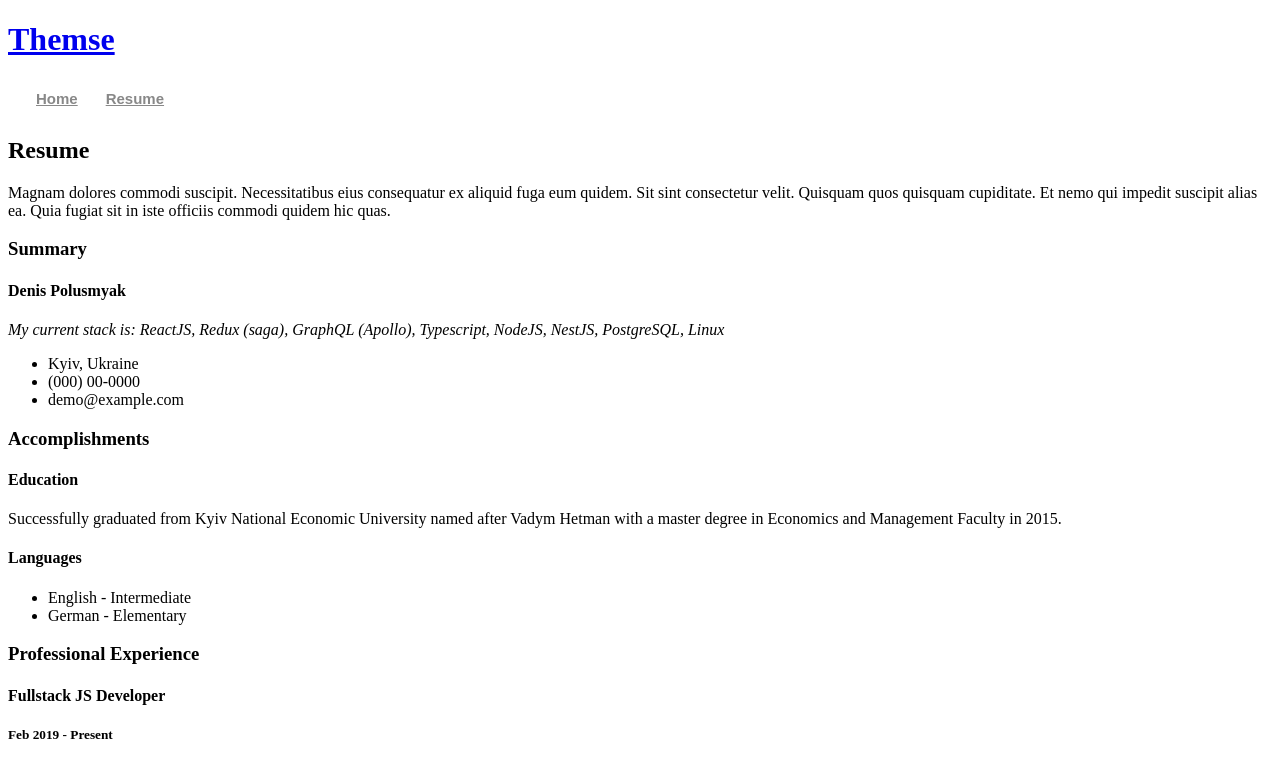
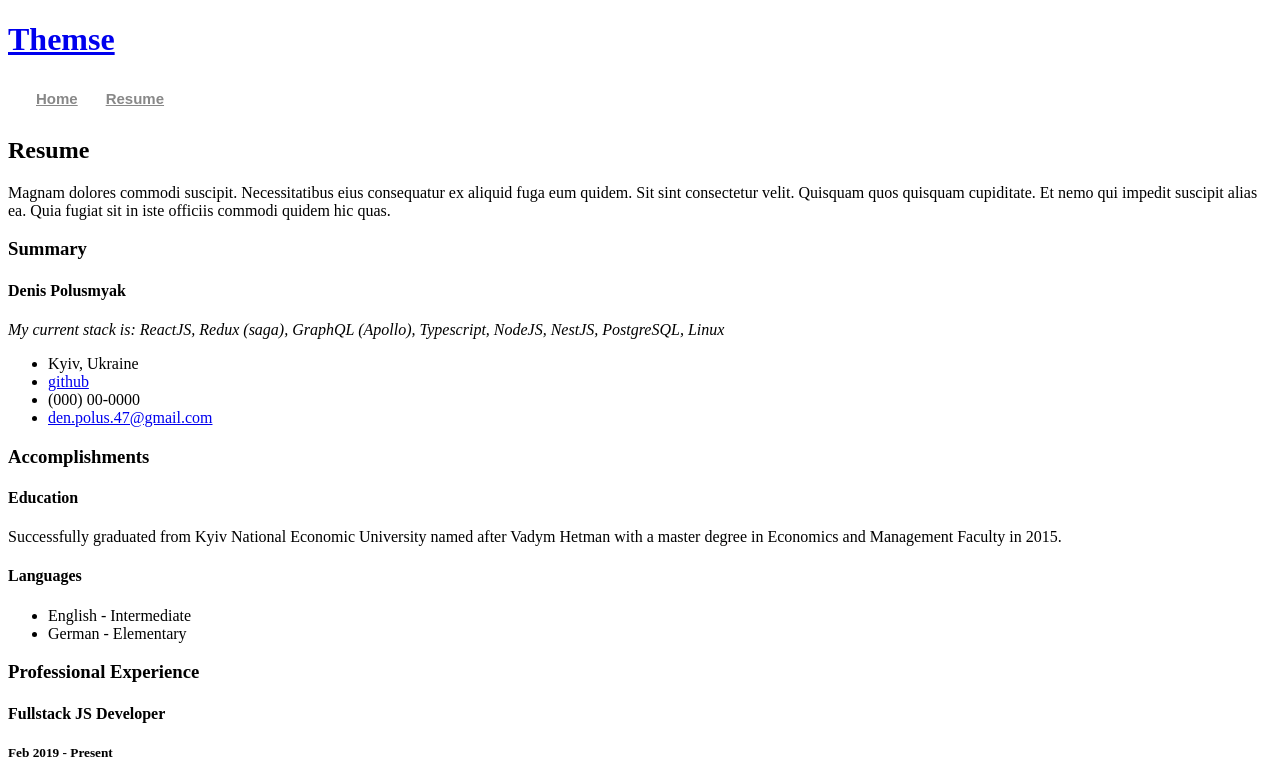
Before and after one commit to themse/pp-themse, a Next.js app: page /resume in a window 1280 px wide. Shown: the top 765 px of the page. Built offline with nearby package versions, Linux system fonts and the light colour scheme.

Commit message:
refactors

```diff
--- a/src/components/sections/resume/summary/index.tsx
+++ b/src/components/sections/resume/summary/index.tsx
@@ -14,8 +14,15 @@ export const Summary: React.FC = () => {
         </p>
         <ul>
           <li>Kyiv, Ukraine</li>
-          <li>(000) 00-0000</li>
-          <li>demo@example.com</li>
+          <li>
+            <a target="_blank" href="https://github.com/themse">
+              github
+            </a>
+          </li>
+          <li className="d-none">(000) 00-0000</li>
+          <li>
+            <a href="mailto:den.polus.47@gmail.com">den.polus.47@gmail.com</a>
+          </li>
         </ul>
       </div>
     </>
--- a/src/components/sections/skills/index.tsx
+++ b/src/components/sections/skills/index.tsx
@@ -8,7 +8,7 @@ export const Skills: React.FC = () => {
       <div className="container" data-aos="fade-up">
         <div className="section-title">
           <h2>Skills</h2>
-          <p>
+          <p className="d-none">
             Lorem ipsum dolor sit amet, consectetur adipisicing elit. Quia eum
             totam animi, quas, veniam pariatur blanditiis, dignissimos velit
             quibusdam saepe distinctio? Autem possimus deserunt doloremque modi
--- a/src/container/resume-page.tsx
+++ b/src/containers/resume-page.tsx
@@ -11,7 +11,7 @@ export const ResumePage: React.FC = () => {
         <div className="container" data-aos="fade-up">
           <div className="section-title">
             <h2>Resume</h2>
-            <p>
+            <p className="d-none">
               Magnam dolores commodi suscipit. Necessitatibus eius consequatur
               ex aliquid fuga eum quidem. Sit sint consectetur velit. Quisquam
               quos quisquam cupiditate. Et nemo qui impedit suscipit alias ea.
--- a/src/pages/index.tsx
+++ b/src/pages/index.tsx
@@ -1,3 +1,3 @@
-import { FrontPage } from "../container/front-page";
+import { FrontPage } from "../containers/front-page";
 
 export default FrontPage;
--- a/src/pages/resume.tsx
+++ b/src/pages/resume.tsx
@@ -1,3 +1,3 @@
-import { ResumePage } from "../container/resume-page";
+import { ResumePage } from "../containers/resume-page";
 
 export default ResumePage;
```
Also changed, not shown: src/components/sections/about/index.tsx (+6 -3 lines), src/containers/front-page.tsx (renamed from src/container/front-page.tsx).
